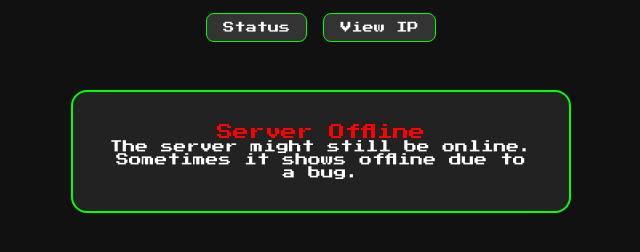
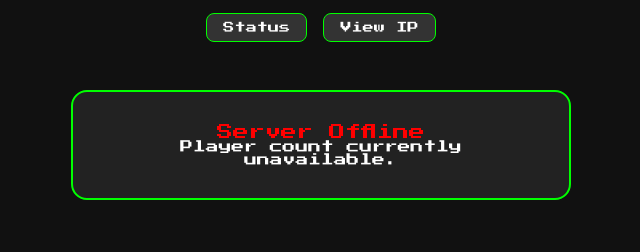
Before and after one commit to ilay01mc/ilay01mc, a plain HTML site: page index.html in a window 1280 px wide. Shown: the part 38-290 px from the top of the page, without its empty margins (319-959 px from the left). Drawn offline with Linux system fonts and the light colour scheme; no server answers.

Commit message:
Update index.html

```diff
--- a/index.html
+++ b/index.html
@@ -18,7 +18,7 @@
     <p id="status-text">Checking status...</p>
     <p id="players-text"></p>
     <div id="offline-disclaimer" class="hidden">
-      <p style="font-size: 0.8rem; color: white;">The server might still be online. Sometimes it shows offline due to a bug.</p>
+      <p style="font-size: 0.8rem; color: white;">Player count currently unavailable.</p>
     </div>
     <div id="debug-info" class="hidden"></div>
   </div>
```
